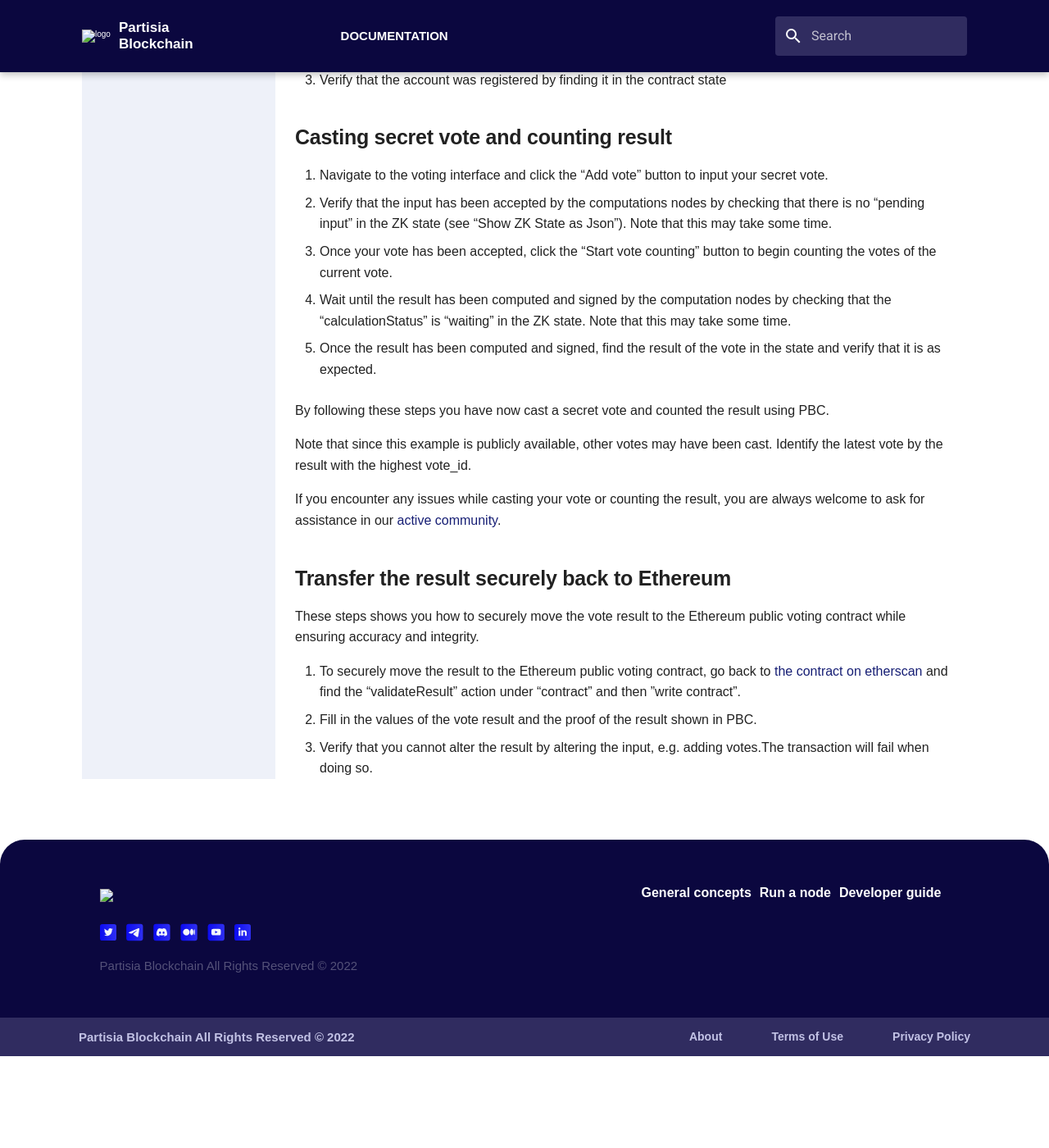
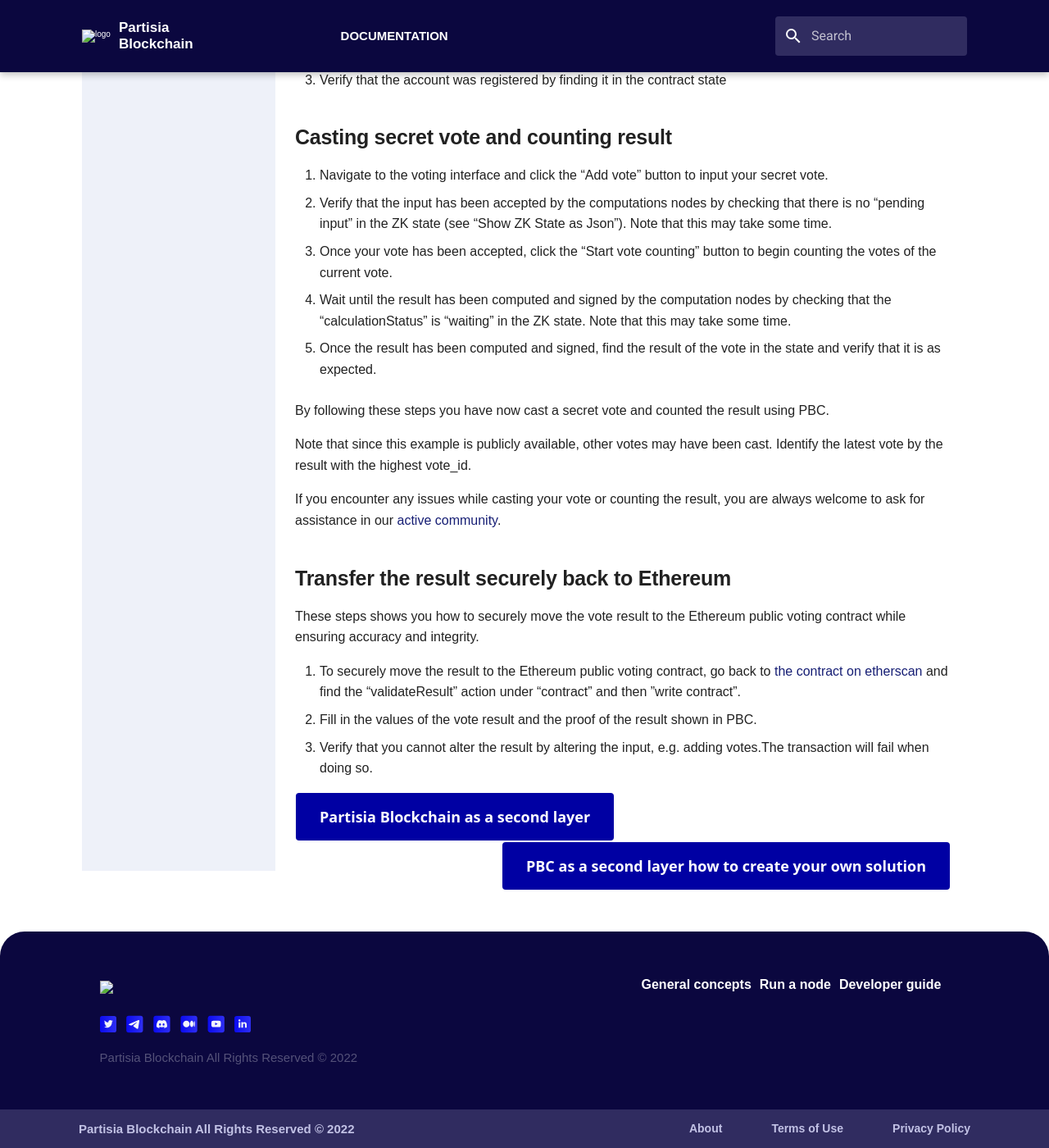
Before and after one commit to 0xSero/partisia-docs, an MkDocs documentation site: the page built from docs/PBC-as-a-second-layer/pbc-as-a-second-layer-live-example-ethereum.md, in a window 1280 px wide and 1400 px high, scrolled down 832 px. Shown: the whole window at 82% size. Built offline with MkDocs 1.6.1 and Material for MkDocs 9.7.7, drawn with Linux system fonts in a browser that asks for light colours; some web fonts are replaced; a script that is not in the unit is left out; before the commit the page ends 2120 px from its top, so only the background shows below that.

Commit message:
Testing a prev and next button

```diff
--- a/docs/PBC-as-a-second-layer/pbc-as-a-second-layer-live-example-ethereum.md
+++ b/docs/PBC-as-a-second-layer/pbc-as-a-second-layer-live-example-ethereum.md
@@ -56,3 +56,5 @@
 1. To securely move the result to the Ethereum public voting contract, go back to [the contract on etherscan](https://goerli.etherscan.io/address/0x<todo>) and find the “validateResult” action under “contract” and then ”write contract”.
 2. Fill in the values of the vote result and the proof of the result shown in PBC.
 3. Verify that you cannot alter the result by altering the input, e.g. adding votes.The transaction will fail when doing so.
+
+[<button class="button-pretty bprev" role="button">Partisia Blockchain as a second layer</button>](pbc-as-second-layer.md) [<button class="button-pretty bnext" role="button">PBC as a second layer how to create your own solution</button>](pbc-as-a-second-layer-how-to-create-your-own-solution.md)
--- a/docs/stylesheets/navdots.css
+++ b/docs/stylesheets/navdots.css
@@ -79,3 +79,7 @@
 .bnext {
     float: right;
 }
+
+.bprev {
+    float: left;
+}
```
